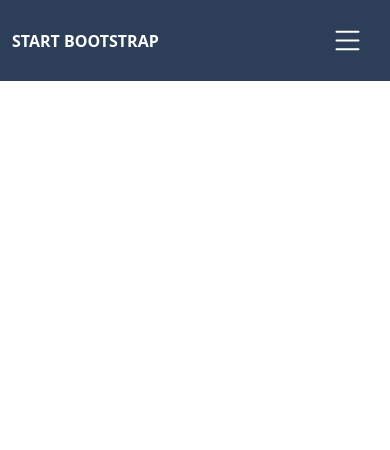
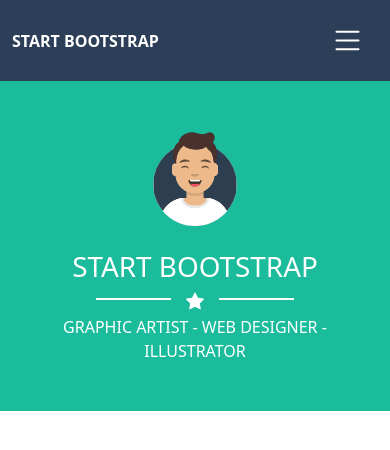
Before and after one commit to Vinc-78/html-css-bootstrap-freelancer, a plain HTML site: page index.html in a window 390 px wide. Drawn offline with nearby package versions, Linux system fonts and the light colour scheme.

Commit message:
hero responsive

```diff
--- a/css/style.css
+++ b/css/style.css
@@ -1 +1,19 @@
-:root{ --bs-dark-rgb: 44,62,88; }
+:root{ --bs-dark-rgb: 44,62,88; /* Colore sfondo NAV */
+
+       --bs-success-rgb: 26, 188, 156 /* Colore sfondo Hero */
+}
+
+.my-star { display: flex;
+           justify-content: center;
+           align-items: center;}
+
+
+.line { width: 75px;
+        height: 2px;
+        background-color: white;}
+
+.star { padding: 0 15px;}
+
+p {
+    margin-bottom: 0;
+}
--- a/index.html
+++ b/index.html
@@ -29,7 +29,7 @@
           </ul>
 
 
-          <button  class="btn btn d-sm-none">
+          <button  class="btn d-sm-none">
             <svg xmlns="http://www.w3.org/2000/svg" width="35" height="35" fill="white" class="bi bi-list" viewBox="0 0 16 16">
             <path fill-rule="evenodd" d="M2.5 12a.5.5 0 0 1 .5-.5h10a.5.5 0 0 1 0 1H3a.5.5 0 0 1-.5-.5zm0-4a.5.5 0 0 1 .5-.5h10a.5.5 0 0 1 0 1H3a.5.5 0 0 1-.5-.5zm0-4a.5.5 0 0 1 .5-.5h10a.5.5 0 0 1 0 1H3a.5.5 0 0 1-.5-.5z"></path>
             </svg>
@@ -45,6 +45,37 @@
   <!-- Inizio MAIN -->
   <main>
 
+    <section class="bg-success text-white py-5">
+      <div class="container text-center">
+
+        <img src="img/avatar.svg" alt="avatar image" class="w-25 mb-4">
+
+        <div class="row justify-content-center text-white">
+          <div class="col-md-8">
+
+            <h1 class=" mb-1 ">START BOOTSTRAP</h1>
+
+            <div class="my-star">
+
+              <div class=line></div>
+
+              <div class=star>
+                <svg  xmlns="http://www.w3.org/2000/svg" width="18" height="18" fill="white" class="bi bi-star-fill" viewBox="0 0 16 16">
+                  <path d="M3.612 15.443c-.386.198-.824-.149-.746-.592l.83-4.73L.173 6.765c-.329-.314-.158-.888.283-.95l4.898-.696L7.538.792c.197-.39.73-.39.927 0l2.184 4.327 4.898.696c.441.062.612.636.282.95l-3.522 3.356.83 4.73c.078.443-.36.79-.746.592L8 13.187l-4.389 2.256z"></path>
+                </svg>
+              </div>
+
+              <div class=line></div>
+
+            </div>
+
+            <p class="fw-lighter pt-1">GRAPHIC ARTIST - WEB DESIGNER - ILLUSTRATOR</p>
+
+          </div>
+        </div>
+      </div>
+    </section>
+
 
   </main>
 
```
